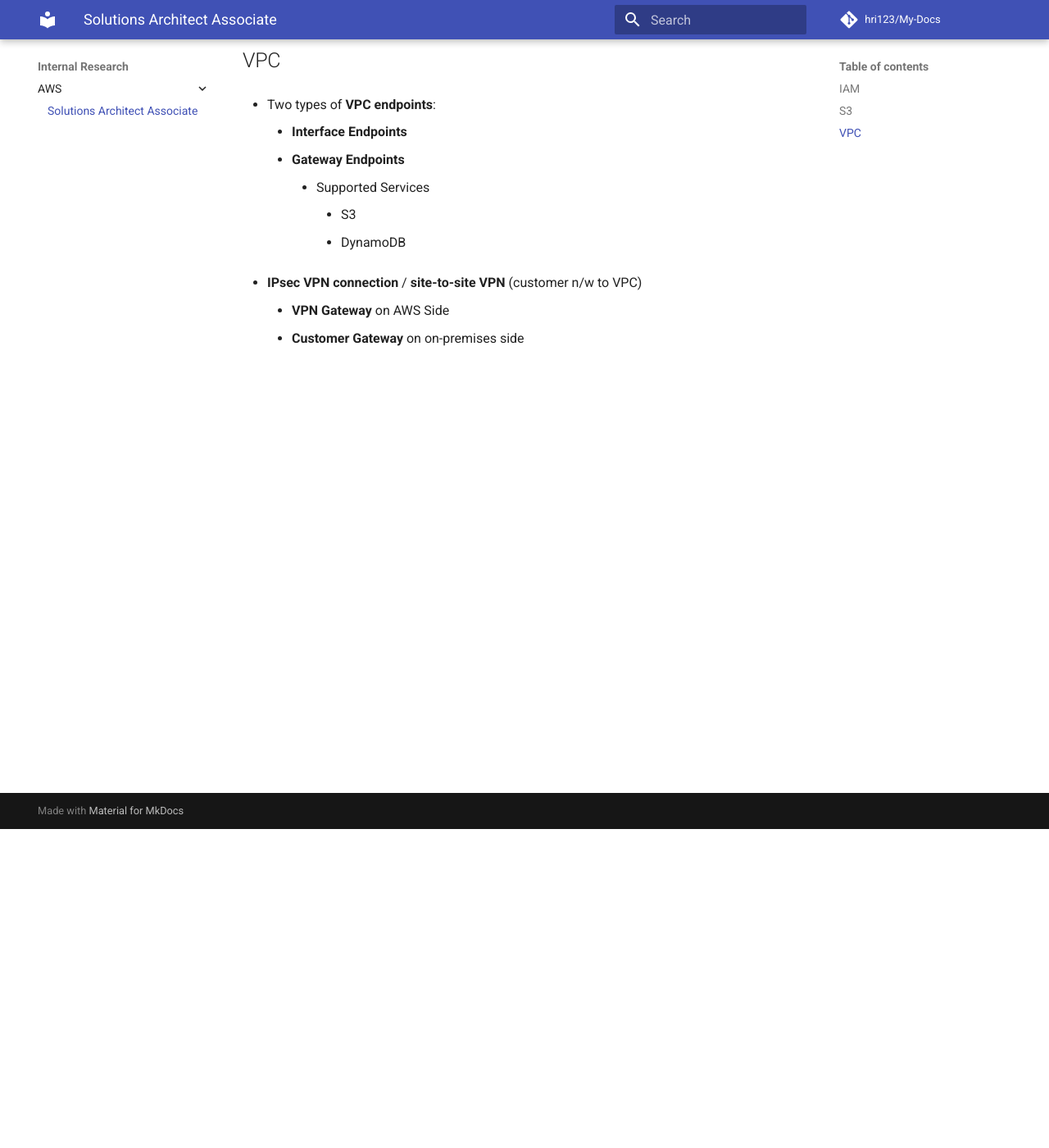
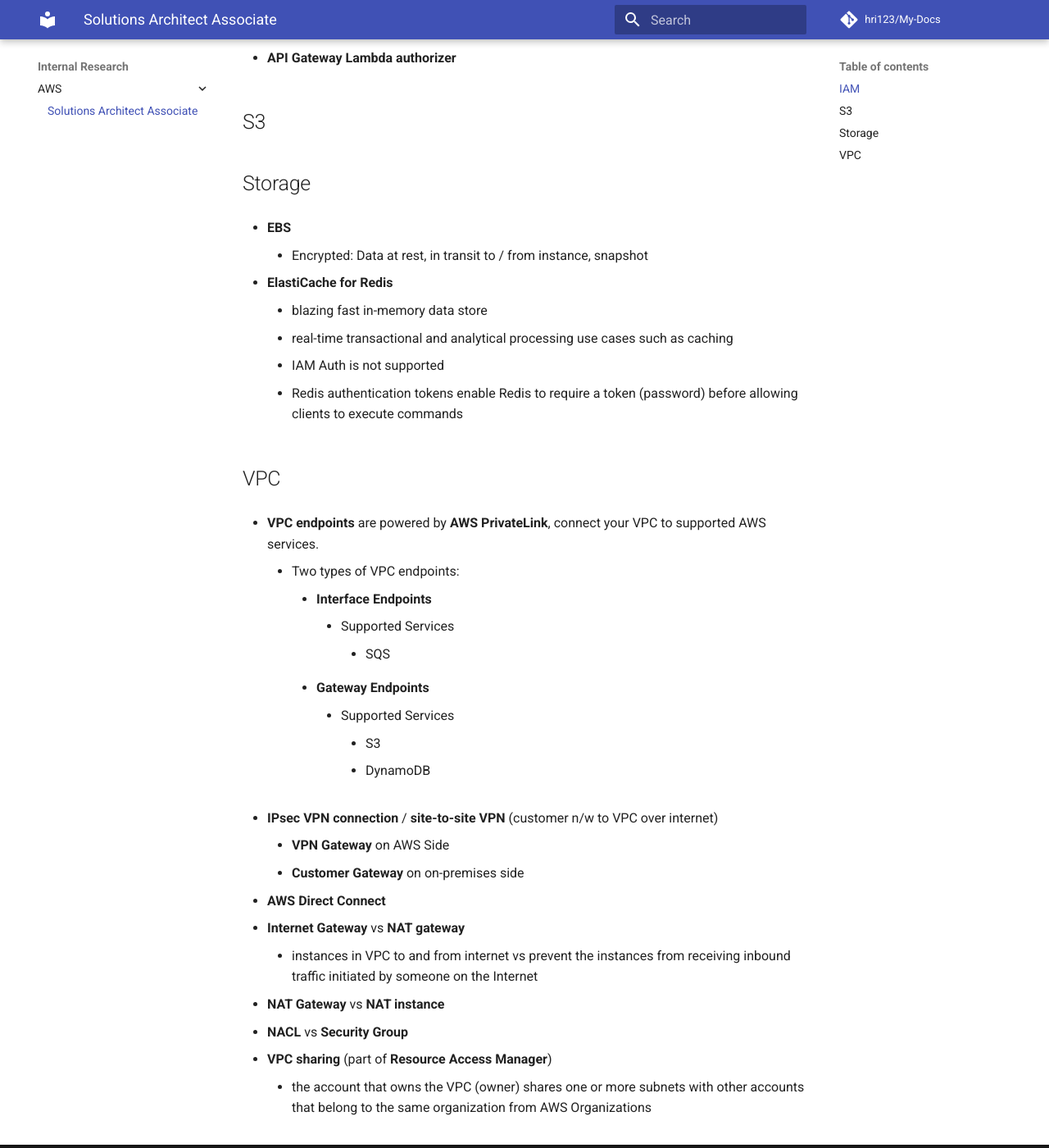
Before and after one commit to hri123/My-Docs, an MkDocs documentation site: the page built from docs/Internal Research/AWS/Solutions-Architect-Associate.md, in a window 1280 px wide and 1400 px high, scrolled down 389 px. Shown: the whole window at 82% size. Built offline with MkDocs 1.6.1 and Material for MkDocs 9.7.7, drawn with Linux system fonts in a browser that asks for light colours; comment, search, counter and statistics services are not loaded; some of the changed text lies outside the part shown.

Commit message:
Update Solutions-Architect-Associate.md

```diff
--- a/docs/Internal Research/AWS/Solutions-Architect-Associate.md
+++ b/docs/Internal Research/AWS/Solutions-Architect-Associate.md
@@ -1,23 +1,54 @@
 ## IAM
 
-- Use **permissions boundary** to control the maximum permissions employees can grant to the IAM principals
+- Use **permissions boundary** to control the maximum permissions employees can grant to the IAM principals (Users and Roles)
 
+- **Amazon Cognito**
+    - **Amazon Cognito User Pools**
+    - **Amazon Cognito Identity Pools**
+
+- **API Gateway Lambda authorizer**
 
 ## S3
 
+
+## Storage
+
+- **EBS**
+    - Encrypted: Data at rest, in transit to / from instance, snapshot
+
+- **ElastiCache for Redis**
+    - blazing fast in-memory data store
+    - real-time transactional and analytical processing use cases such as caching
+    - IAM Auth is not supported
+    - Redis authentication tokens enable Redis to require a token (password) before allowing clients to execute commands
 
 
 
 ## VPC
 
-- Two types of **VPC endpoints**:
-    - **Interface Endpoints**
-    - **Gateway Endpoints**
-        - Supported Services
-            - S3
-            - DynamoDB
+- **VPC endpoints** are powered by **AWS PrivateLink**, connect your VPC to supported AWS services.
+    - Two types of VPC endpoints:
+        - **Interface Endpoints**
+            - Supported Services
+                - SQS
+        - **Gateway Endpoints**
+            - Supported Services
+                - S3
+                - DynamoDB
 
 
-- **IPsec VPN connection** / **site-to-site VPN** (customer n/w to VPC)
+- **IPsec VPN connection** / **site-to-site VPN** (customer n/w to VPC over internet)
     - **VPN Gateway** on AWS Side
     - **Customer Gateway** on on-premises side
+
+- **AWS Direct Connect**
+
+- **Internet Gateway** vs **NAT gateway**
+    - instances in VPC to and from internet vs prevent the instances from receiving inbound traffic initiated by someone on the Internet
+
+- **NAT Gateway** vs **NAT instance**
+
+- **NACL** vs **Security Group**
+
+- **VPC sharing** (part of **Resource Access Manager**)
+    - the account that owns the VPC (owner) shares one or more subnets with other accounts that belong to the same organization from AWS Organizations
```
